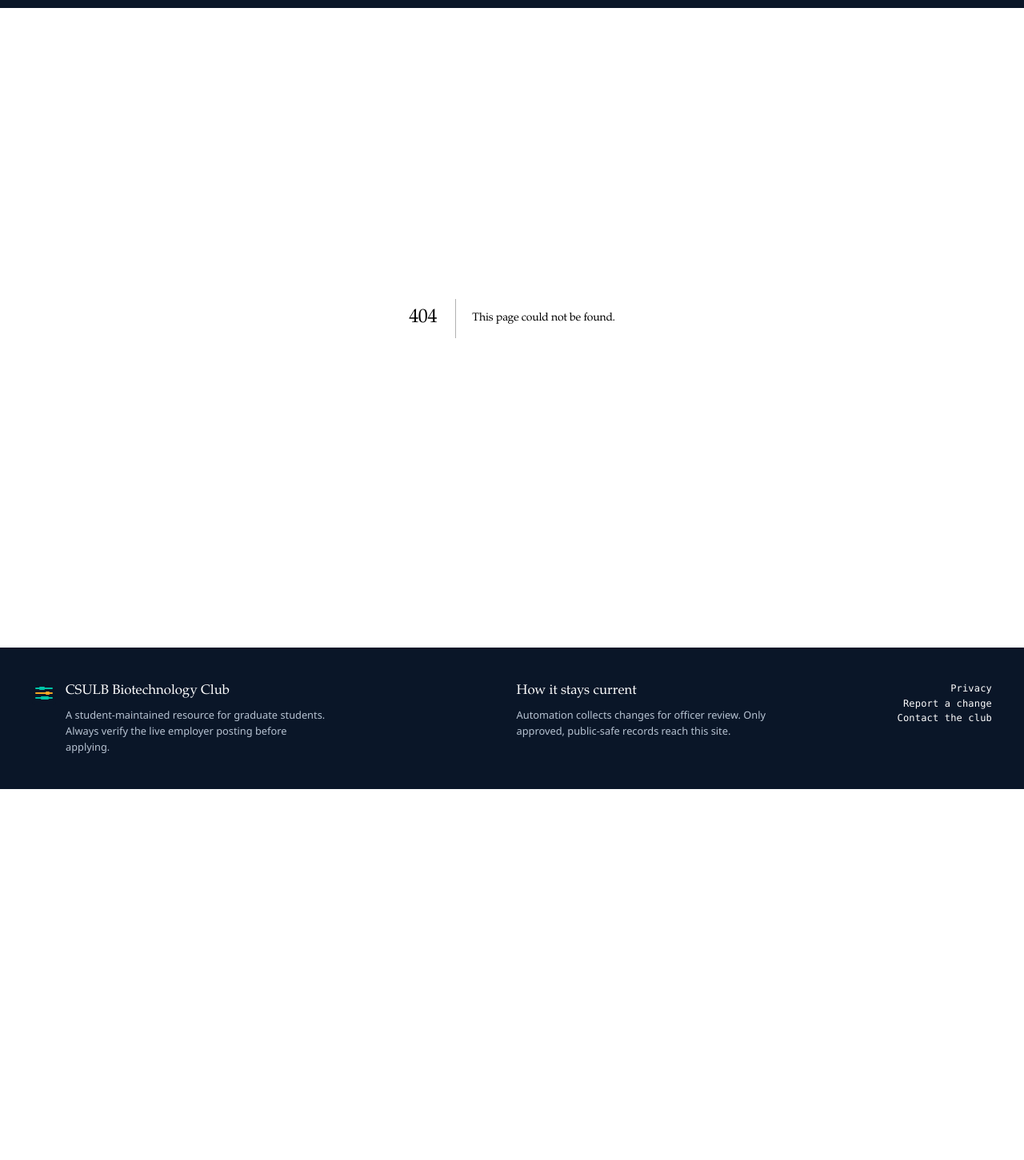
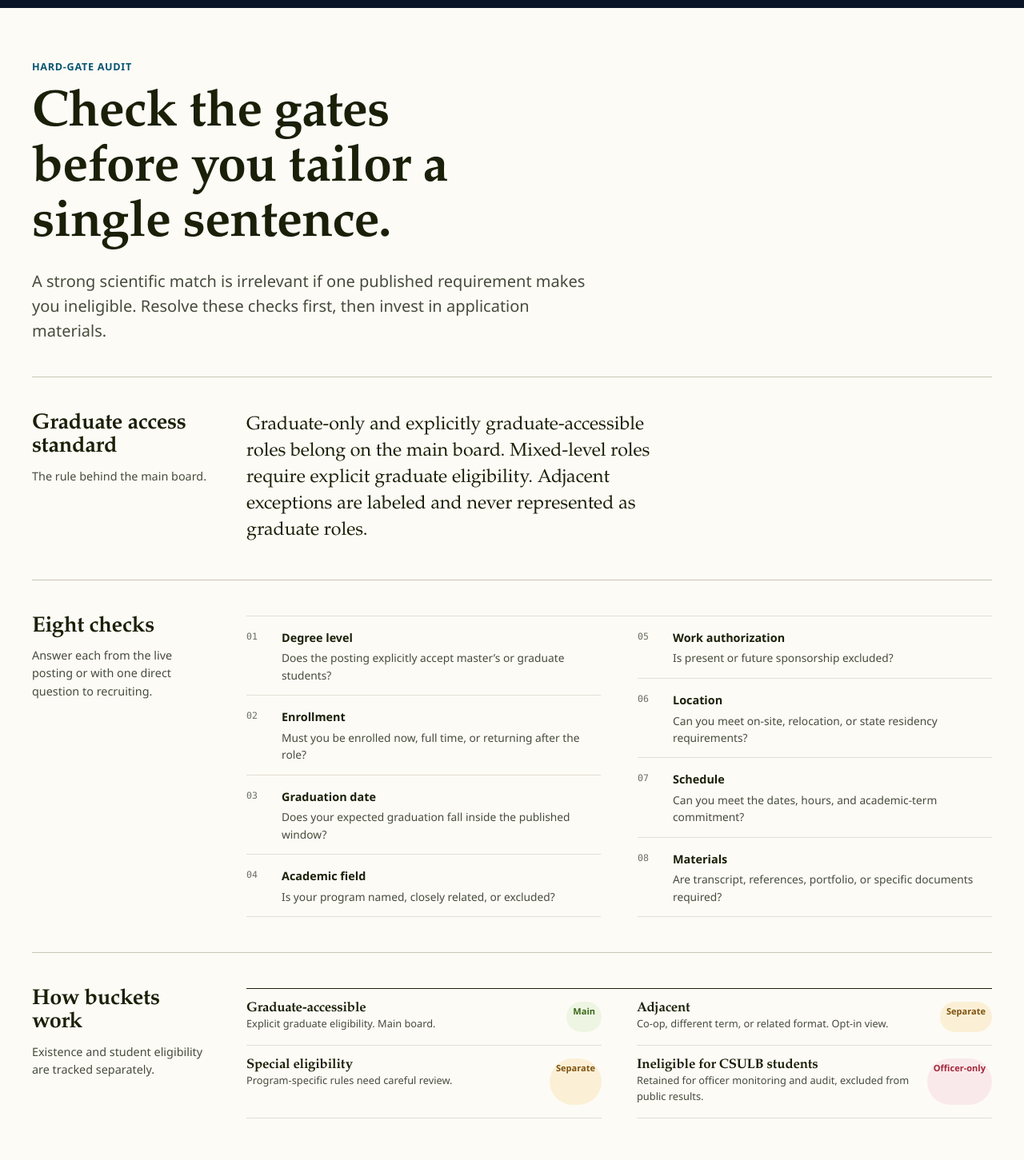
Before and after one commit to austinesparza/csulb-biotech-career-hub, a Next.js app: page /eligibility in a window 1280 px wide. Before the commit this address had no page. Shown: the part 59-1510 px from the top of the page at 80% size. Before the commit the page ends 1046 px from the top, so only its background shows below. Built offline with nearby package versions, Linux system fonts and the light colour scheme.

Commit message:
Add src/app/eligibility/page.tsx

```diff
--- /dev/null
+++ b/src/app/eligibility/page.tsx
@@ -0,0 +1,72 @@
+import Link from 'next/link';
+
+const CHECKS = [
+  ['Degree level', 'Does the posting explicitly accept master’s or graduate students?'],
+  ['Enrollment', 'Must you be enrolled now, full time, or returning after the role?'],
+  ['Graduation date', 'Does your expected graduation fall inside the published window?'],
+  ['Academic field', 'Is your program named, closely related, or excluded?'],
+  ['Work authorization', 'Is present or future sponsorship excluded?'],
+  ['Location', 'Can you meet on-site, relocation, or state residency requirements?'],
+  ['Schedule', 'Can you meet the dates, hours, and academic-term commitment?'],
+  ['Materials', 'Are transcript, references, portfolio, or specific documents required?'],
+] as const;
+
+export default function EligibilityPage() {
+  return (
+    <div className="site-wrap">
+      <header className="page-head">
+        <p className="eyebrow">Hard-gate audit</p>
+        <h1>Check the gates before you tailor a single sentence.</h1>
+        <p className="lede">
+          A strong scientific match is irrelevant if one published requirement makes you
+          ineligible. Resolve these checks first, then invest in application materials.
+        </p>
+      </header>
+
+      <section className="editorial-strip">
+        <div className="margin-note">
+          <h2>Graduate access standard</h2>
+          <p>The rule behind the main board.</p>
+        </div>
+        <p style={{ fontFamily: 'var(--serif)', fontSize: '1.45rem', lineHeight: 1.42, maxWidth: '46ch' }}>
+          Graduate-only and explicitly graduate-accessible roles belong on the main board.
+          Mixed-level roles require explicit graduate eligibility. Adjacent exceptions are
+          labeled and never represented as graduate roles.
+        </p>
+      </section>
+
+      <section className="editorial-strip">
+        <div className="margin-note">
+          <h2>Eight checks</h2>
+          <p>Answer each from the live posting or with one direct question to recruiting.</p>
+        </div>
+        <ol className="checks-grid">
+          {CHECKS.map(([title, body], index) => (
+            <li className="check-item" key={title}>
+              <span className="check-number">{String(index + 1).padStart(2, '0')}</span>
+              <div><strong>{title}</strong><p>{body}</p></div>
+            </li>
+          ))}
+        </ol>
+      </section>
+
+      <section className="editorial-strip">
+        <div className="margin-note">
+          <h2>How buckets work</h2>
+          <p>Existence and student eligibility are tracked separately.</p>
+        </div>
+        <div className="directory-grid">
+          <div className="directory-row"><div><h2>Graduate-accessible</h2><p>Explicit graduate eligibility. Main board.</p></div><span className="pill pill-green">Main</span></div>
+          <div className="directory-row"><div><h2>Adjacent</h2><p>Co-op, different term, or related format. Opt-in view.</p></div><span className="pill pill-gold">Separate</span></div>
+          <div className="directory-row"><div><h2>Special eligibility</h2><p>Program-specific rules need careful review.</p></div><span className="pill pill-gold">Separate</span></div>
+          <div className="directory-row"><div><h2>Ineligible for CSULB students</h2><p>Retained for officer monitoring and audit, excluded from public results.</p></div><span className="pill pill-red">Officer-only</span></div>
+        </div>
+      </section>
+
+      <div className="notice" style={{ marginBottom: 64 }}>
+        <span aria-hidden="true">i</span>
+        <span>Do not enter GPA, citizenship, work authorization, transcript information, or application history into a shared browser profile. <Link href="/privacy">Read the privacy policy.</Link></span>
+      </div>
+    </div>
+  );
+}
```
